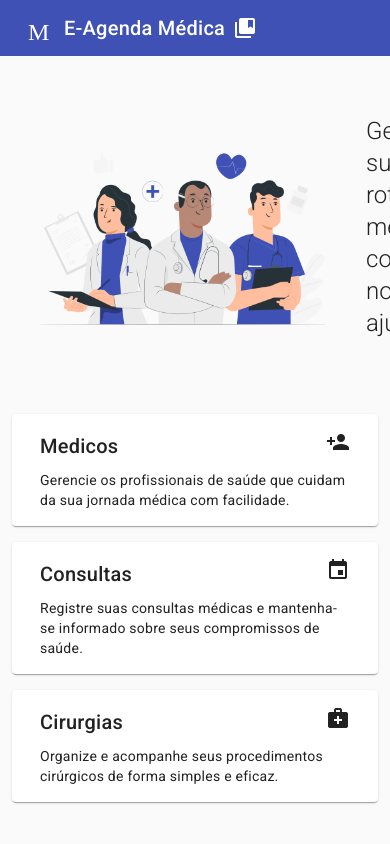
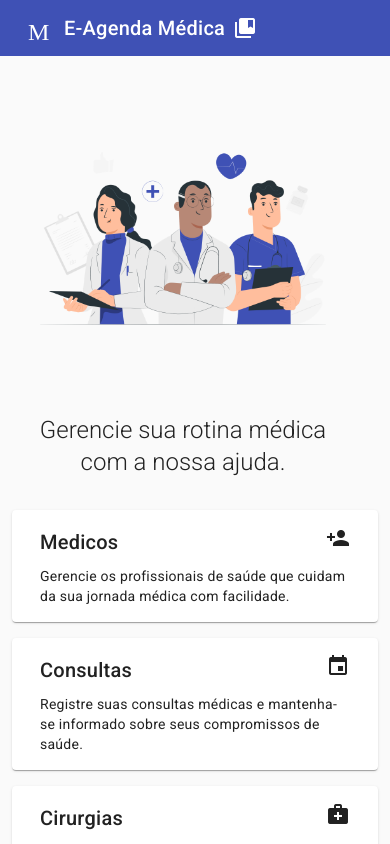
Before and after one commit to BrunoMello12/E-AgendaMedicaWeb, an Angular app: page /dashboard in a window 390 px wide. Built offline with nearby package versions, Linux system fonts and the light colour scheme.

Commit message:
resolvido responsividade da imagem

```diff
--- a/src/app/views/dashboard/dashboard.component.html
+++ b/src/app/views/dashboard/dashboard.component.html
@@ -1,8 +1,10 @@
 <div class="row gap-3">
   <div class="row gap-3">
-    <div class="col-12 col-md-6 col-lg-3 d-grid gap-2 d-flex flex-row align-items-center">
-      <img src="assets/Doctors-pana.png" alt="Imagem" class="img-fluid me-3" />
-      <h1 class="p-0 fw-light mb-4 col-md-6 col-lg-8">Gerencie sua rotina médica com a nossa ajuda.</h1>
+    <div class="col-12 col-md-6 col-lg-3">
+      <div class="d-flex flex-column flex-md-row align-items-center">
+        <img src="assets/Doctors-pana.png" alt="Imagem" class="img-fluid mb-3 mb-md-0 me-md-3" />
+        <h1 class="p-0 fw-light text-center text-md-start col-12">Gerencie sua rotina médica com a nossa ajuda.</h1>
+      </div>
     </div>
   </div>
 
```
